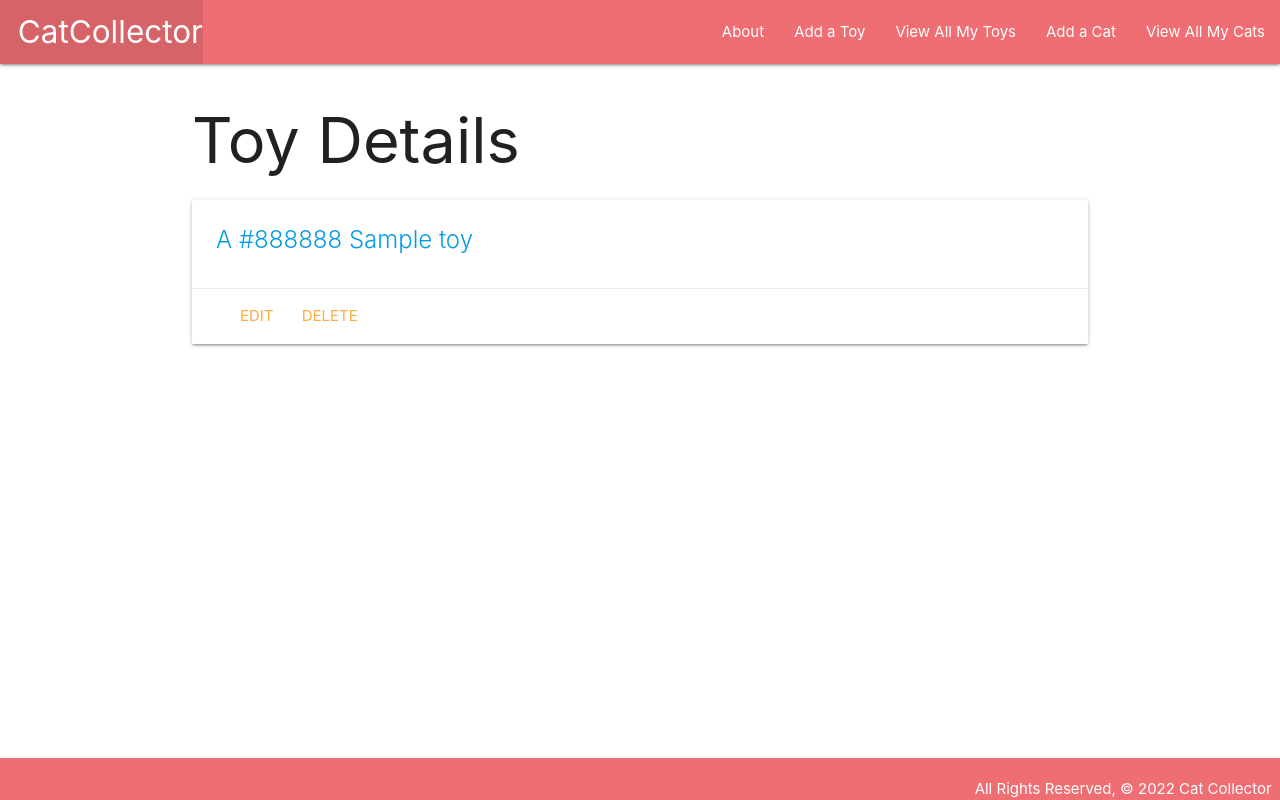
After one commit to riobotic/housecollector, a Django app: page /toys/1/ in a window 1280 px wide. The commit adds this page. Run offline with Django 4.2, Linux system fonts and the light colour scheme; tables that the repository leaves empty hold one stand-in row (values such as "Sample post").

Commit message:
wip: adds toy model

```diff
--- a/main_app/models.py
+++ b/main_app/models.py
@@ -6,6 +6,13 @@ MEALS = (
     ('L', 'Lunch'),
     ('D', 'Dinner'),
 )
+
+class Toy(models.Model):
+    name = models.CharField(max_length=50)
+    color = models.CharField(max_length=50)
+
+    def get_absolute_url(self):
+        return reverse('toys_detail', kwargs={'pk': self.id})
 
 class Cat(models.Model):
     name = models.CharField(max_length=100)
--- a/main_app/templates/base.html
+++ b/main_app/templates/base.html
@@ -26,6 +26,8 @@
           </ul>
           <ul class="right">
             <li><a href="{% url 'about' %}">About</a></li>
+            <li><a href="{% url 'toys_create' %}">Add a Toy</a></li>
+            <li><a href="{% url 'toys_index' %}">View All My Toys</a></li>
             <li><a href="{% url 'cats_create' %}">Add a Cat</a></li>
             <li><a href="{% url 'index' %}">View All My Cats</a></li>
           </ul>
--- /dev/null
+++ b/main_app/templates/toys/detail.html
@@ -0,0 +1,20 @@
+{% extends 'base.html' %}
+
+{% block content %}
+
+<h1>Toy Details</h1>
+
+
+<div class="card">
+    <a href="{% url 'toys_detail' toy.id %}">
+        <div class="card-content">
+            <span class="card-title">A <span class="{{ toy.color.lower }}-text">{{ toy.color }}</span> {{ toy.name }}</span>
+        </div>
+        <div class="card-action">
+            <a href="{% url 'toys_update' toy.id %}">Edit</a>
+            <a href="{% url 'toys_delete' toy.id %}">Delete</a>
+        </div>
+    </a>
+</div>
+
+{% endblock %}
--- a/main_app/urls.py
+++ b/main_app/urls.py
@@ -11,4 +11,9 @@ urlpatterns = [
     path('cats/<int:pk>/update/', views.CatUpdate.as_view(), name='cats_update'),
     path('cats/<int:pk>/delete/', views.CatDelete.as_view(), name='cats_delete'),
     path('cats/<int:cat_id>/add_feeding/', views.add_feeding, name='add_feeding'),
+    path('toys/', views.ToyList.as_view(), name='toys_index'),
+    path('toys/<int:pk>/', views.ToyDetail.as_view(), name='toys_detail'),
+    path('toys/create/', views.ToyCreate.as_view(), name='toys_create'),
+    path('toys/<int:pk>/update/', views.ToyUpdate.as_view(), name='toys_update'),
+    path('toys/<int:pk>/delete/', views.ToyDelete.as_view(), name='toys_delete'),
 ]
--- a/main_app/views.py
+++ b/main_app/views.py
@@ -1,6 +1,8 @@
 from django.shortcuts import render, redirect
+from django.views.generic import ListView
+from django.views.generic.detail import DetailView
 from django.views.generic.edit import CreateView, UpdateView, DeleteView
-from .models import Cat
+from .models import Cat, Toy
 from .forms import FeedingForm
 
 def home(request):
@@ -57,3 +59,27 @@ class CatUpdate(UpdateView):
 class CatDelete(DeleteView):
     model = Cat
     success_url = '/cats/'
+
+class ToyCreate(CreateView):
+    model = Toy
+    fields = ('name', 'color')
+
+
+class ToyUpdate(UpdateView):
+    model = Toy
+    fields = ('name', 'color')
+
+
+class ToyDelete(DeleteView):
+    model = Toy
+    success_url = '/toys/'
+
+
+class ToyDetail(DetailView):
+    model = Toy
+    template_name = 'toys/detail.html'
+
+
+class ToyList(ListView):
+    model = Toy
+    template_name = 'toys/index.html'
```
Also changed, not shown: main_app/templates/main_app/toy_confirm_delete.html (added, +17 -0 lines), main_app/templates/main_app/toy_form.html (added, +19 -0 lines), main_app/templates/toys/index.html (added, +17 -0 lines), main_app/migrations/0003_toy_alter_feeding_options_alter_feeding_date.py (added).
